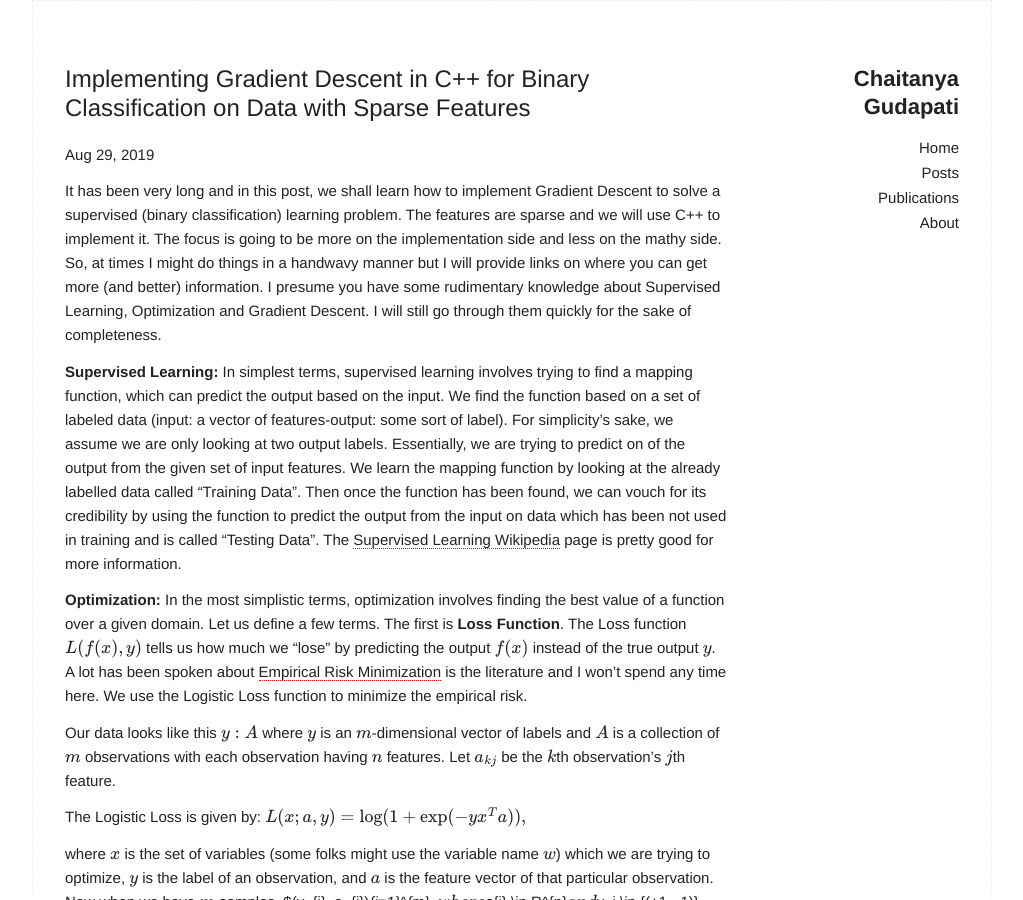
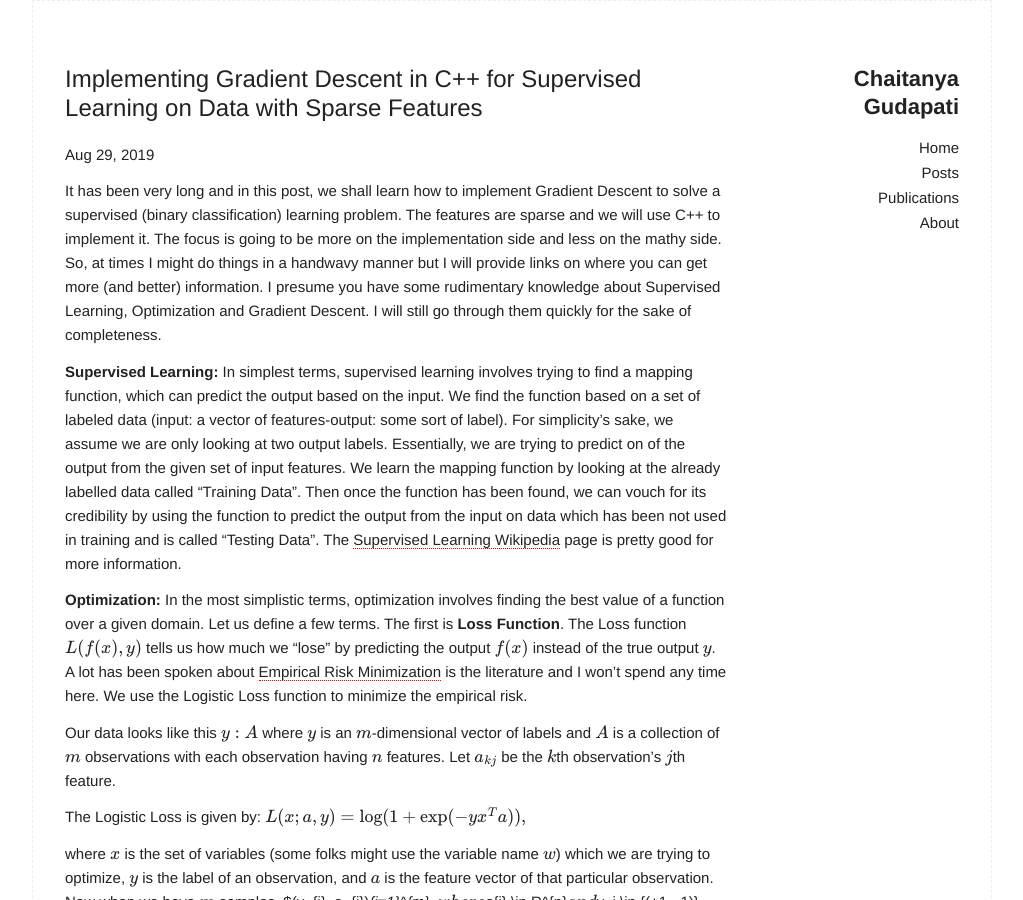
Before and after one commit to CGudapati/cgudapati.github.io, a Jekyll site: the page built from _posts/2019-08-29-Supervised-Learning-Gradient_descent.markdown, in a window 1280 px wide and 900 px high. Shown: the whole window, without its empty margins (128-1151 px from the left). Built offline with Jekyll 4.4.1, drawn with Linux system fonts in a browser that asks for light colours; formulas are drawn with MathJax 3.

Commit message:
Added Gradient Descent

```diff
--- a/_posts/2019-08-29-Supervised-Learning-Gradient_descent.markdown
+++ b/_posts/2019-08-29-Supervised-Learning-Gradient_descent.markdown
@@ -1,7 +1,7 @@
 ---
 
 layout: post
-title:  "Implementing Gradient Descent in C++ for Binary Classification on Data with Sparse Features"
+title:  "Implementing Gradient Descent in C++ for Supervised Learning on Data with Sparse Features"
 date: 2019-08-29
 categories: SparseMatrices
 use_math: true
```
